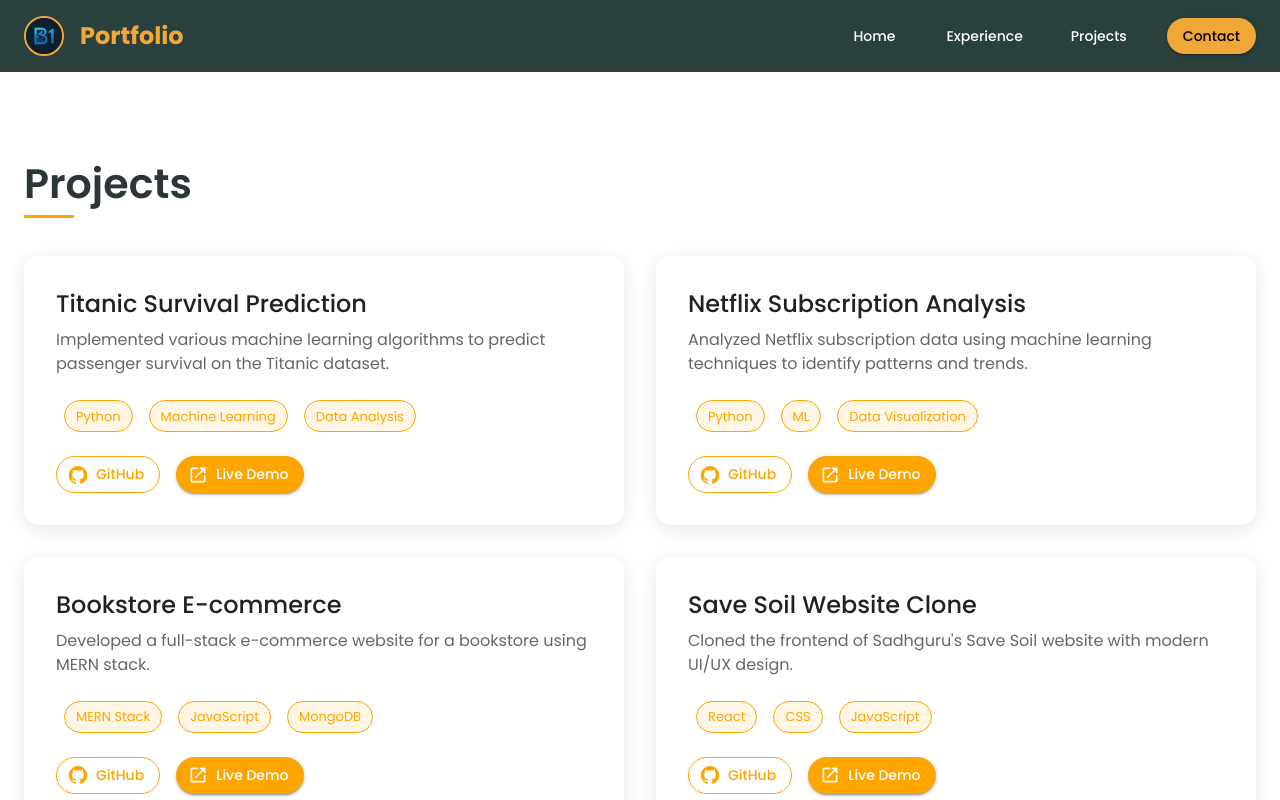
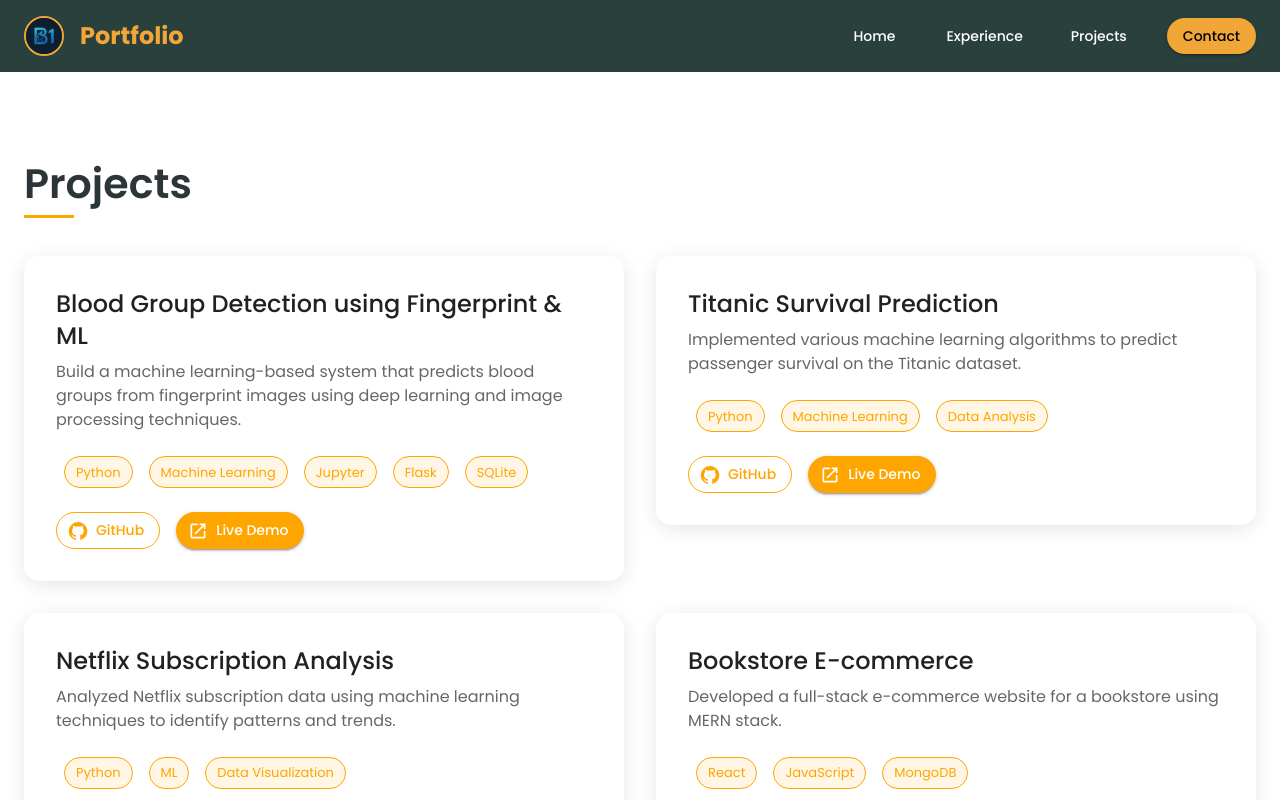
Before and after one commit to Bhuvan-Patil-24/portfolio-frontend, a React (Create React App) app: page /projects in a window 1280 px wide. Shown: the top 800 px of the page. Built offline with nearby package versions, Linux system fonts and the light colour scheme.

Commit message:
updated projects & experince

```diff
--- a/src/pages/Projects.jsx
+++ b/src/pages/Projects.jsx
@@ -44,10 +44,17 @@
 
 const projects = [
   {
+    title: 'Blood Group Detection using Fingerprint & ML',
+    description: 'Build a machine learning-based system that predicts blood groups from fingerprint images using deep learning and image processing techniques.',
+    technologies: ['Python', 'Machine Learning', 'Jupyter', 'Flask', 'SQLite'],
+    githubLink: 'https://github.com/Bhuvan-Patil-24/Blood_group_detection_using_fingerprint',
+    demoLink: '#',
+  },
+  {
     title: 'Titanic Survival Prediction',
     description: 'Implemented various machine learning algorithms to predict passenger survival on the Titanic dataset.',
     technologies: ['Python', 'Machine Learning', 'Data Analysis'],
-    githubLink: '#',
+    githubLink: 'https://github.com/Bhuvan-Patil-24/Titanic_survival_prediction',
     demoLink: '#',
   },
   {
@@ -60,22 +67,22 @@
   {
     title: 'Bookstore E-commerce',
     description: 'Developed a full-stack e-commerce website for a bookstore using MERN stack.',
-    technologies: ['MERN Stack', 'JavaScript', 'MongoDB'],
-    githubLink: '#',
+    technologies: ['React', 'JavaScript', 'MongoDB'],
+    githubLink: 'https://github.com/Bhuvan-Patil-24/Bookstore_Ecommerce',
     demoLink: '#',
   },
   {
     title: 'Save Soil Website Clone',
     description: 'Cloned the frontend of Sadhguru\'s Save Soil website with modern UI/UX design.',
-    technologies: ['React', 'CSS', 'JavaScript'],
-    githubLink: '#',
+    technologies: ['HTML', 'CSS'],
+    githubLink: 'https://github.com/Bhuvan-Patil-24/Save_Soil',
     demoLink: '#',
   },
   {
     title: 'Subscription Box Analysis Dashboard',
     description: 'Created an interactive Power BI dashboard for analyzing subscription box service data.',
     technologies: ['Power BI', 'Data Analysis', 'Visualization'],
-    githubLink: '#',
+    githubLink: 'https://github.com/Bhuvan-Patil-24/Data_Visualization_Dashboards',
     demoLink: '#',
   },
 ];
```
